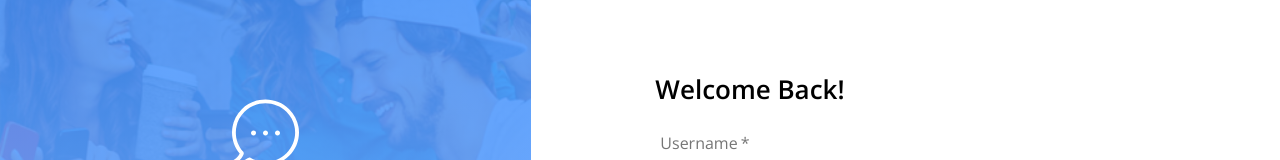
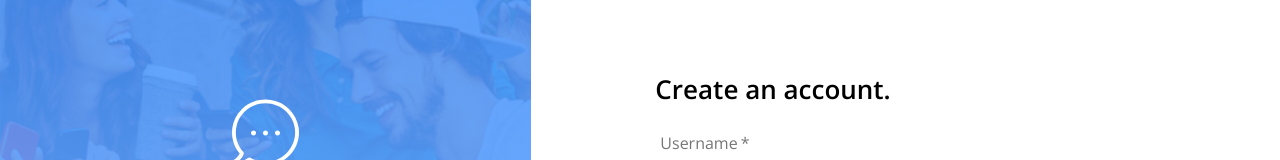
Before and after one commit to andrewlin618/chat-right-now, a React (Create React App) app in the folder client/: page / in a window 1280 px wide. Shown: the part 129-289 px from the top of the page. Built offline with nearby package versions, Linux system fonts and the light colour scheme; no server answers.

Commit message:
1.fixed signup page title

```diff
--- a/client/src/Signup.js
+++ b/client/src/Signup.js
@@ -58,7 +58,7 @@ const Login = (props) => {
           </Grid>
         </Grid>
         <Container className={classes.formContainer}>
-          <Typography className={classes.formTitle}>Welcome Back!</Typography>
+          <Typography className={classes.formTitle}>Create an account.</Typography>
           <form onSubmit={handleRegister} autoComplete="off">
             <Grid>
               <FormControl required>
```
